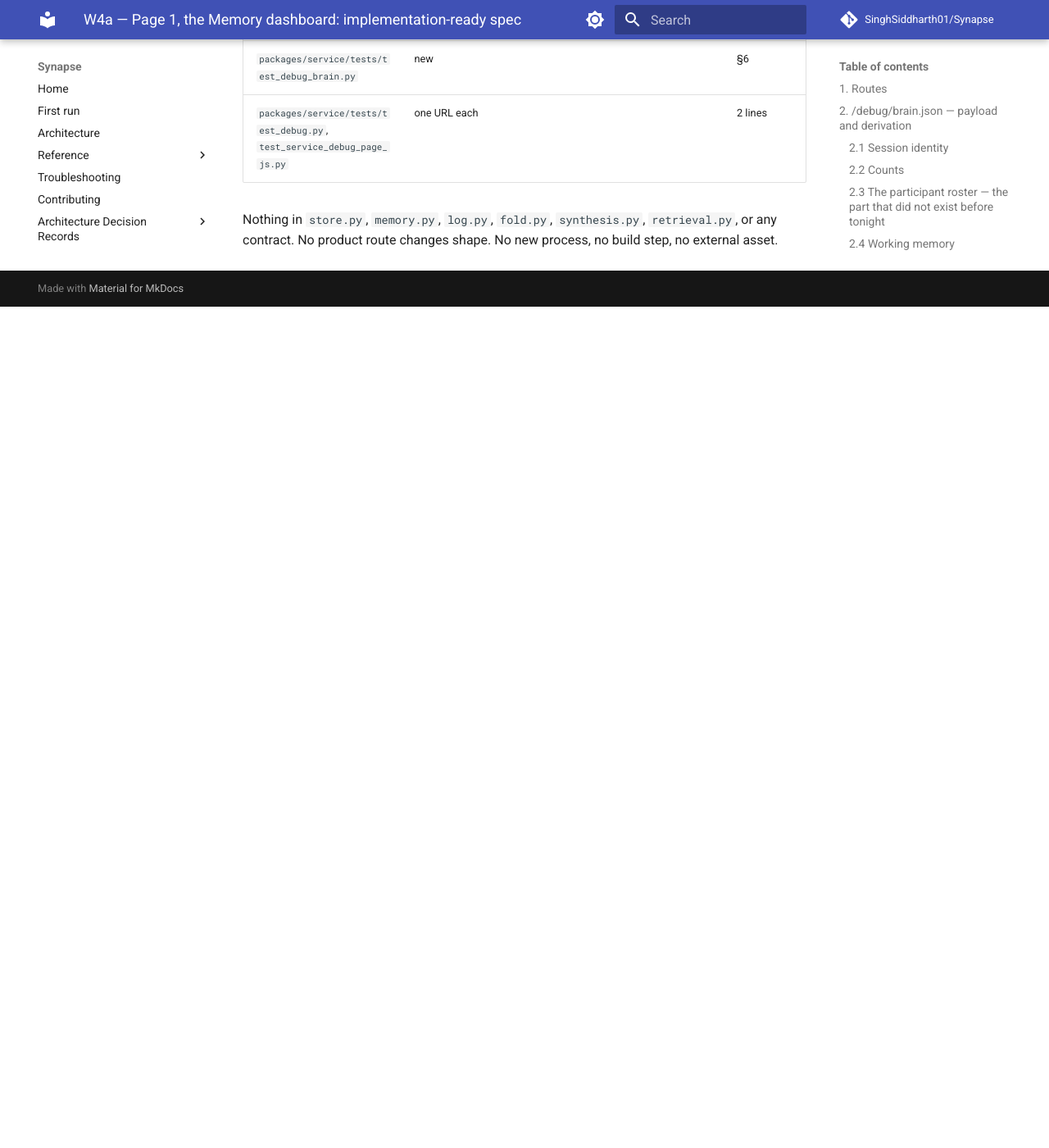
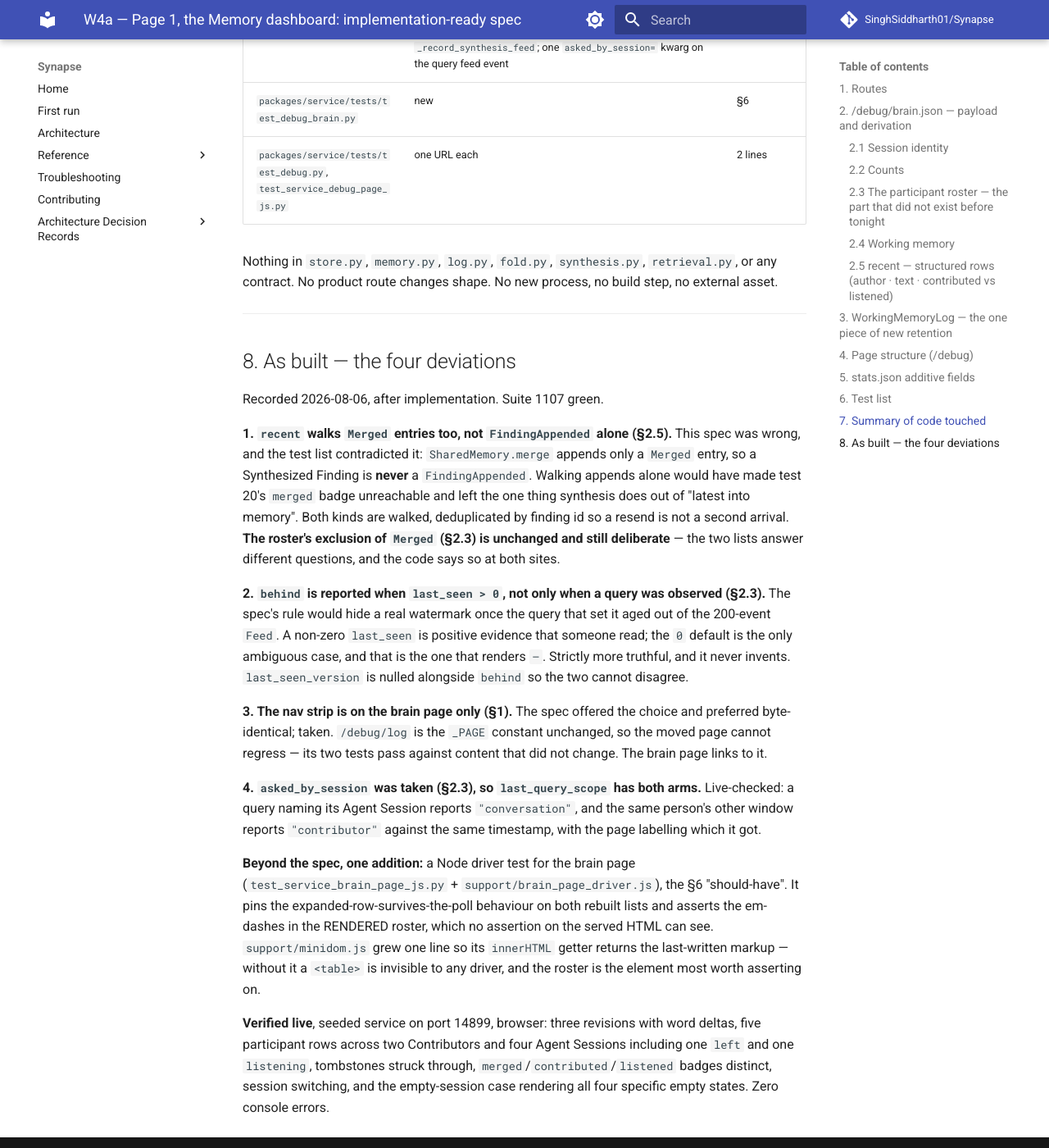
Before and after one commit to SinghSiddharth01/Synapse, an MkDocs documentation site: the page built from docs/overnight/w4a-page1-spec.md, in a window 1280 px wide and 1400 px high, scrolled down 10574 px. Shown: the whole window at 82% size. Built offline with MkDocs 1.6.1 and Material for MkDocs 9.7.7, drawn with Linux system fonts in a browser that asks for light colours; comment, search, counter and statistics services are not loaded; before the commit the page ends 10948 px from its top, so only the background shows below that; some of the changed text lies outside the part shown.

Commit message:
docs(w4a): record the four places the build left the spec
The spec said `recent` walks `FindingAppended` alone, and its own test list
contradicted that: `SharedMemory.merge` appends only a `Merged` entry, so a
Synthesized Finding is never an append and "latest into memory" would have
omitted the one thing synthesis does. Both kinds are walked now, deduplicated
by id. The roster's exclusion of `Merged` is unchanged and still deliberate --
the two lists answer different questions.

`behind` is reported whenever `last_seen > 0`, not only when a query is still
in the 200-event feed, so a real watermark does not become "unknown" because
the query that set it aged out. The `0` default remains the one ambiguous case
and is the one that renders an em-dash.

The nav strip went on the brain page only, so `/debug/log` is the `_PAGE`
constant byte-for-byte. `asked_by_session` was taken, so `last_query_scope` has
both arms and was checked live.

Also notes the driver test that was the spec's should-have, and the live
browser verification. decisions/003's undo list said to delete a `/debug/brain`
route; there is none, because the brain page took `/debug` itself, which is the
whole point of its Q2.

Co-Authored-By: Claude Fable 5 <noreply@anthropic.com>
Claude-Session: https://claude.ai/code/session_01BSTWUPoPPoF5iAukjfhiWD

```diff
--- a/docs/overnight/w4a-page1-spec.md
+++ b/docs/overnight/w4a-page1-spec.md
@@ -1,7 +1,9 @@
 # W4a — Page 1, the Memory dashboard: implementation-ready spec
 
-**Status:** design complete, no code written. Decision recorded in
-`docs/overnight/decisions/003-dashboard-extends-debug.md`.
+**Status:** BUILT (2026-08-06). Decision recorded in
+`docs/overnight/decisions/003-dashboard-extends-debug.md`. Four deviations from
+this spec, all recorded in §8 at the bottom — read that before treating any
+section here as a description of the shipped code.
 **Tree this was read against:** `origin/main` @ `4c495be` (W2 merged).
 **Requirement, one line:** *the top level shows the state of the brain, not the
 log.*
@@ -437,3 +439,52 @@ exists for on the other page, and the brain page reuses the pattern.
 Nothing in `store.py`, `memory.py`, `log.py`, `fold.py`, `synthesis.py`,
 `retrieval.py`, or any contract. No product route changes shape. No new process,
 no build step, no external asset.
+
+---
+
+## 8. As built — the four deviations
+
+Recorded 2026-08-06, after implementation. Suite 1107 green.
+
+**1. `recent` walks `Merged` entries too, not `FindingAppended` alone (§2.5).**
+This spec was wrong, and the test list contradicted it: `SharedMemory.merge`
+appends only a `Merged` entry, so a Synthesized Finding is **never** a
+`FindingAppended`. Walking appends alone would have made test 20's `merged`
+badge unreachable and left the one thing synthesis does out of "latest into
+memory". Both kinds are walked, deduplicated by finding id so a resend is not a
+second arrival. **The roster's exclusion of `Merged` (§2.3) is unchanged and
+still deliberate** — the two lists answer different questions, and the code
+says so at both sites.
+
+**2. `behind` is reported when `last_seen > 0`, not only when a query was
+observed (§2.3).** The spec's rule would hide a real watermark once the query
+that set it aged out of the 200-event `Feed`. A non-zero `last_seen` is
+positive evidence that someone read; the `0` default is the only ambiguous
+case, and that is the one that renders `—`. Strictly more truthful, and it
+never invents. `last_seen_version` is nulled alongside `behind` so the two
+cannot disagree.
+
+**3. The nav strip is on the brain page only (§1).** The spec offered the
+choice and preferred byte-identical; taken. `/debug/log` is the `_PAGE`
+constant unchanged, so the moved page cannot regress — its two tests pass
+against content that did not change. The brain page links to it.
+
+**4. `asked_by_session` was taken (§2.3), so `last_query_scope` has both
+arms.** Live-checked: a query naming its Agent Session reports
+`"conversation"`, and the same person's other window reports `"contributor"`
+against the same timestamp, with the page labelling which it got.
+
+**Beyond the spec, one addition:** a Node driver test for the brain page
+(`test_service_brain_page_js.py` + `support/brain_page_driver.js`), the §6
+"should-have". It pins the expanded-row-survives-the-poll behaviour on both
+rebuilt lists and asserts the em-dashes in the RENDERED roster, which no
+assertion on the served HTML can see. `support/minidom.js` grew one line so its
+`innerHTML` getter returns the last-written markup — without it a `<table>` is
+invisible to any driver, and the roster is the element most worth asserting on.
+
+**Verified live**, seeded service on port 14899, browser: three revisions with
+word deltas, five participant rows across two Contributors and four Agent
+Sessions including one `left` and one `listening`, tombstones struck through,
+`merged`/`contributed`/`listened` badges distinct, session switching, and the
+empty-session case rendering all four specific empty states. Zero console
+errors.
```
Also changed, not shown: docs/overnight/decisions/003-dashboard-extends-debug.md (+8 -4 lines).
